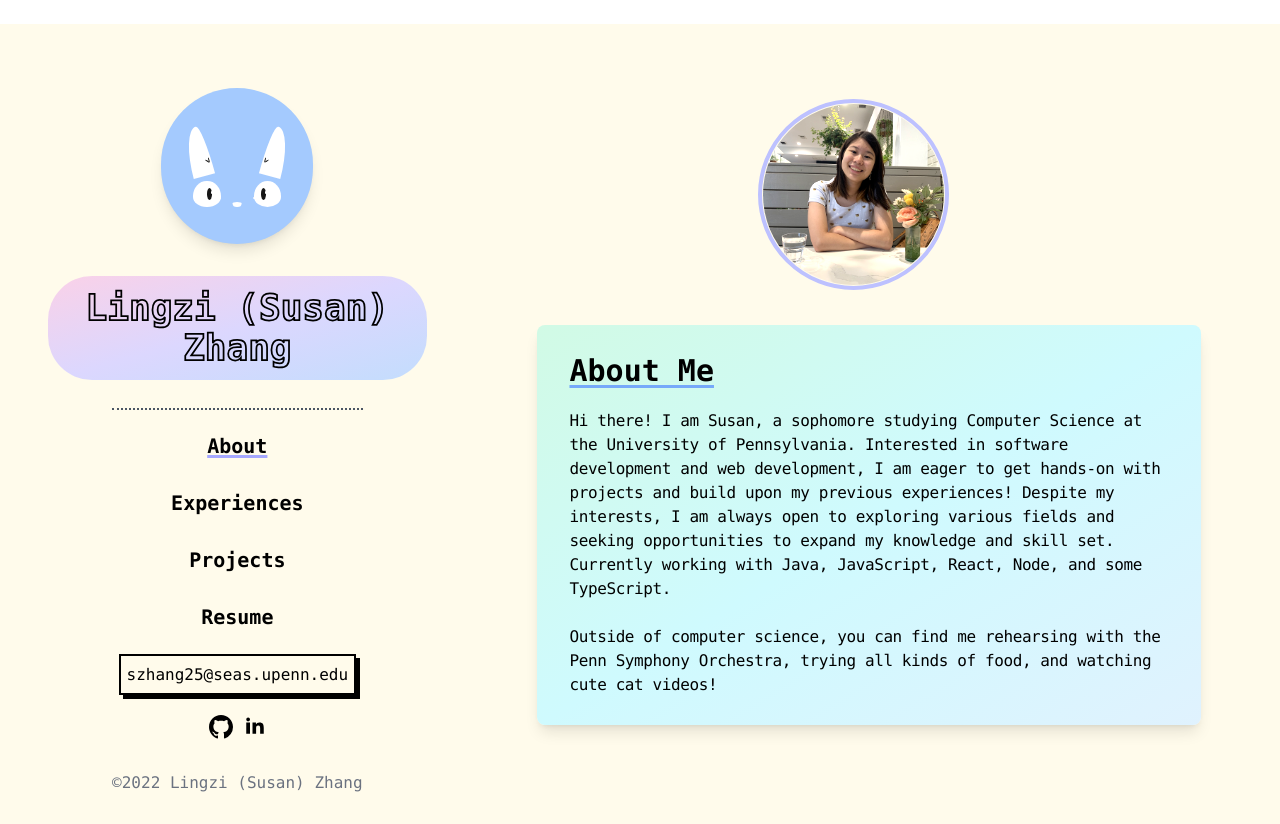
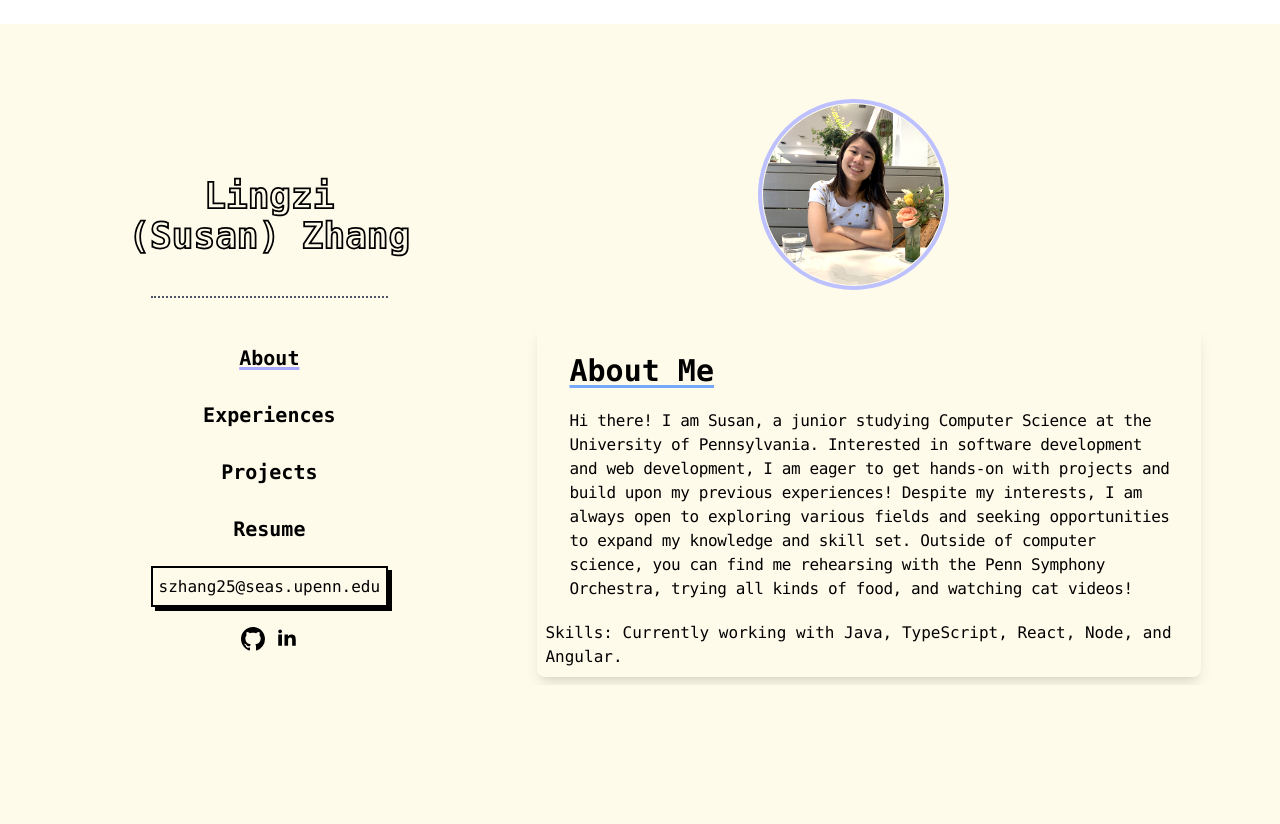
Before and after one commit to susanzzz123/personal-website, a React (Vite) app: page / in a window 1280 px wide. Built offline with nearby package versions, Linux system fonts and the light colour scheme; some icons are missing.

Commit message:
modified UI gradients and changed descriptions

```diff
--- a/src/components/About.js
+++ b/src/components/About.js
@@ -45,27 +45,26 @@ export const About = () => {
           <div className="md:grid md:grid-cols-9 mt-1">
             <div className="md:col-span-1 w-3/4"></div>
             <div className="md:col-span-8 p-4 w-full md:w-11/12 font-mono">
-              <div className="pl-2 h-full bg-gradient-to-br from-emerald-100 via-cyan-100 to-sky-100 rounded-lg shadow-lg">
+              <div className="pl-2 h-full rounded-lg shadow-lg">
                 <div className="text-center md:text-left px-6 pt-5 md:pt-7 mb-3 md:mt-2 text-xl md:text-3xl font-bold underline underline-offset-4 decoration-blue-400 decoration-[3px]">
                   <span>About Me</span>
                 </div>
                 <div className="px-6 md:pt-2 pb-5">
                   <div className="text-base tracking-tight">
                     <p>
-                      Hi there! I am Susan, a sophomore studying Computer Science at the
+                      Hi there! I am Susan, a junior studying Computer Science at the
                       University of Pennsylvania. Interested in software development and web development, I am
                       eager to get hands-on with projects and build upon my previous experiences!
                       Despite my interests, I am always open to exploring various fields and seeking opportunities to
-                      expand my knowledge and skill set. Currently working with Java, JavaScript, React,
-                      Node, and some TypeScript.
-                    </p>
-                    <br></br>
-                    <p>
+                      expand my knowledge and skill set.
+
                       Outside of computer science, you can find me rehearsing with the Penn Symphony Orchestra,
-                      trying all kinds of food, and watching cute cat videos!
+                      trying all kinds of food, and watching cat videos!
                     </p>
                   </div>
                 </div>
+                Skills: Currently working with Java, TypeScript, React,
+                      Node, and Angular.
               </div>
             </div>
           </div>
--- a/src/components/Footer.js
+++ b/src/components/Footer.js
@@ -3,7 +3,7 @@ import React from 'react'
 export const Footer = () => {
   return (
     <div className="text-gray-500  font-mono text-center bg-amber-50">
-      &copy;2022 Lingzi (Susan) Zhang
+      &copy;2023 Lingzi (Susan) Zhang
     </div>
   )
 }
--- a/src/components/Nav.js
+++ b/src/components/Nav.js
@@ -6,34 +6,16 @@ import pdf from '../files/resume.pdf'
 
 export const Nav = ({ page }) => {
   return (
-    <div className="text-center md:pl-6 max-w-full mt-16 md:mt-40 lg:mt-16">
-      <div className="mb-5 grid md:grid-flow-col place-items-center">
-        <div className="shadow-lg px-8 rounded-full bg-blue-300 max-w-fit pt-16 pb-2">
-            {/* cat */}
-          <div className="cat">
-            <div className="ear ear--left"></div>
-            <div className="ear ear--right"></div>
-            <div className="face">
-              <div className="eye eye--left">
-                <div className="eye-pupil"></div>
-              </div>
-              <div className="eye eye--right">
-                <div className="eye-pupil"></div>
-              </div>
-              <div className="muzzle"></div>
-            </div>
-          </div>
-        </div>
-      </div>
+    <div className="text-center md:pl-6 max-w-full mt-16 md:mt-40 lg:mt-32 ml-16">
       <div className="grid place-items-center divide-y-2 divide-dotted divide-gray-600">
-        <div className="mt-3 bg-gradient-to-br from-pink-200 via-purple-200 to-blue-200 px-4 rounded-[2.75rem] w-fit h-auto align-middle border-none relative py-3 sm:max-w-xl sm:mx-auto">
+        <div className="mt-3 px-4 rounded-[2.75rem] w-fit h-auto align-middle border-none relative py-3 sm:max-w-xl sm:mx-auto">
           <span className="hollow-font font-mono font-display max-w-sm text-2xl md:text-3xl lg:text-4xl font-semibold leading-tight">
             Lingzi (Susan) Zhang
           </span>
         </div>
         <div className="mt-5 md:mt-7">
           {/* about */}
-          <div className="relative py-4 sm:max-w-xl sm:mx-auto mt-2">
+          <div className="relative py-4 sm:max-w-xl sm:mx-auto mt-8">
             <a href="/" className="font-mono font-display max-w-sm text-xl font-semibold leading-tight">
               <span className={(page === 'about') ? 'underline underline-offset-2 decoration-[#a6a8ff] decoration-[3px] link link-underline link-underline-black text-black' : 'link link-underline link-underline-black text-black'}>
                 About
@@ -79,9 +61,9 @@ export const Nav = ({ page }) => {
               <ImLinkedin2 className="w-5 h-5 hover:text-gray-700 cursor-pointer"/>
             </a>
           </div>
-          <div className='mt-8'>
+          {/* <div className='mt-8'>
             <Footer></Footer>
-          </div>
+          </div> */}
         </div>
       </div>
     </div>
--- a/src/components/Projects.js
+++ b/src/components/Projects.js
@@ -41,7 +41,7 @@ export const Projects = () => {
             sideMenu.classList.add('translate-x-0')
             setOpen(true)
           }}></AiOutlineMenu>
-          <div className="place-self-center mt-5 bg-gradient-to-br from-pink-200 via-purple-200 to-blue-200 px-4 rounded-[2.75rem] w-fit h-auto align-middle border-none relative py-3 sm:max-w-xl sm:mx-auto">
+          <div className="place-self-center mt-5 px-4 rounded-[2.75rem] w-fit h-auto align-middle border-none relative py-3 sm:max-w-xl sm:mx-auto">
             <span className="font-mono font-display max-w-sm lg:text-4xl md:text-3xl text-2xl font-semibold leading-tight">
             Lingzi (Susan) Zhang
             </span>
@@ -51,7 +51,7 @@ export const Projects = () => {
           <span>Projects</span>
         </div>
         {/* pennbook */}
-        <div className="grid place-items-center mb-8 text-center md:w-11/12 h-fit py-5 rounded-2xl bg-gradient-to-br from-emerald-100 to-sky-200 shadow-lg">
+        <div className="grid place-items-center mb-8 text-center md:w-11/12 h-fit py-5 rounded-2xl bg-white shadow-lg">
           <div className="mb-2 text-xl md:text-2xl font-bold underline underline-offset-2 decoration-[3px] decoration-blue-400">
             Pennbook
           </div>
@@ -113,7 +113,7 @@ export const Projects = () => {
           </a> */}
         </div>
         {/* plantr */}
-        <div className="grid place-items-center mb-8 text-center md:w-11/12 h-fit py-5 rounded-2xl bg-gradient-to-br from-emerald-100 to-sky-200 shadow-lg">
+        <div className="grid place-items-center mb-8 text-center md:w-11/12 h-fit py-5 rounded-2xl bg-white shadow-lg">
           <div className="mb-2 text-xl md:text-2xl font-bold underline underline-offset-2 decoration-[3px] decoration-blue-400">
             Plantr
           </div>
@@ -181,7 +181,7 @@ export const Projects = () => {
           </a>
         </div>
         {/* campus wire lite */}
-        <div className="grid place-items-center mb-8 text-center md:w-11/12 h-fit py-5 rounded-2xl bg-gradient-to-br from-indigo-200 to-sky-200 shadow-lg">
+        <div className="grid place-items-center mb-8 text-center md:w-11/12 h-fit py-5 rounded-2xl bg-white shadow-lg">
           <div className="mb-2 text-xl md:text-2xl font-bold underline underline-offset-2 decoration-[3px] decoration-blue-400">
             Campus Wire Lite
           </div>
@@ -235,7 +235,7 @@ export const Projects = () => {
           </a>
         </div>
         {/* dynamic personal blog */}
-        <div className="grid place-items-center mb-8 text-center md:w-11/12 h-fit py-5 rounded-2xl bg-gradient-to-br from-pink-200 to-amber-100 shadow-lg">
+        <div className="grid place-items-center mb-8 text-center md:w-11/12 h-fit py-5 rounded-2xl bg-white shadow-lg">
           <div className="mb-2 text-xl md:text-2xl font-bold underline underline-offset-2 decoration-[3px] decoration-pink-400">
             Dynamic Personal Blog
           </div>
@@ -272,7 +272,7 @@ export const Projects = () => {
           </a>
         </div>
         {/* comment app */}
-        <div className="grid place-items-center mb-8 text-center justify-center md:w-11/12 h-fit py-5 rounded-2xl bg-gradient-to-br from-emerald-100 to-sky-200 shadow-lg">
+        <div className="grid place-items-center mb-8 text-center justify-center md:w-11/12 h-fit py-5 rounded-2xl bg-white shadow-lg">
           <div className="mb-2 text-xl md:text-2xl font-bold underline underline-offset-2 decoration-[3px] decoration-blue-400">
             Comment App
           </div>
```
Also changed, not shown: 1 other file (tests, documents, lock files or other folders).
